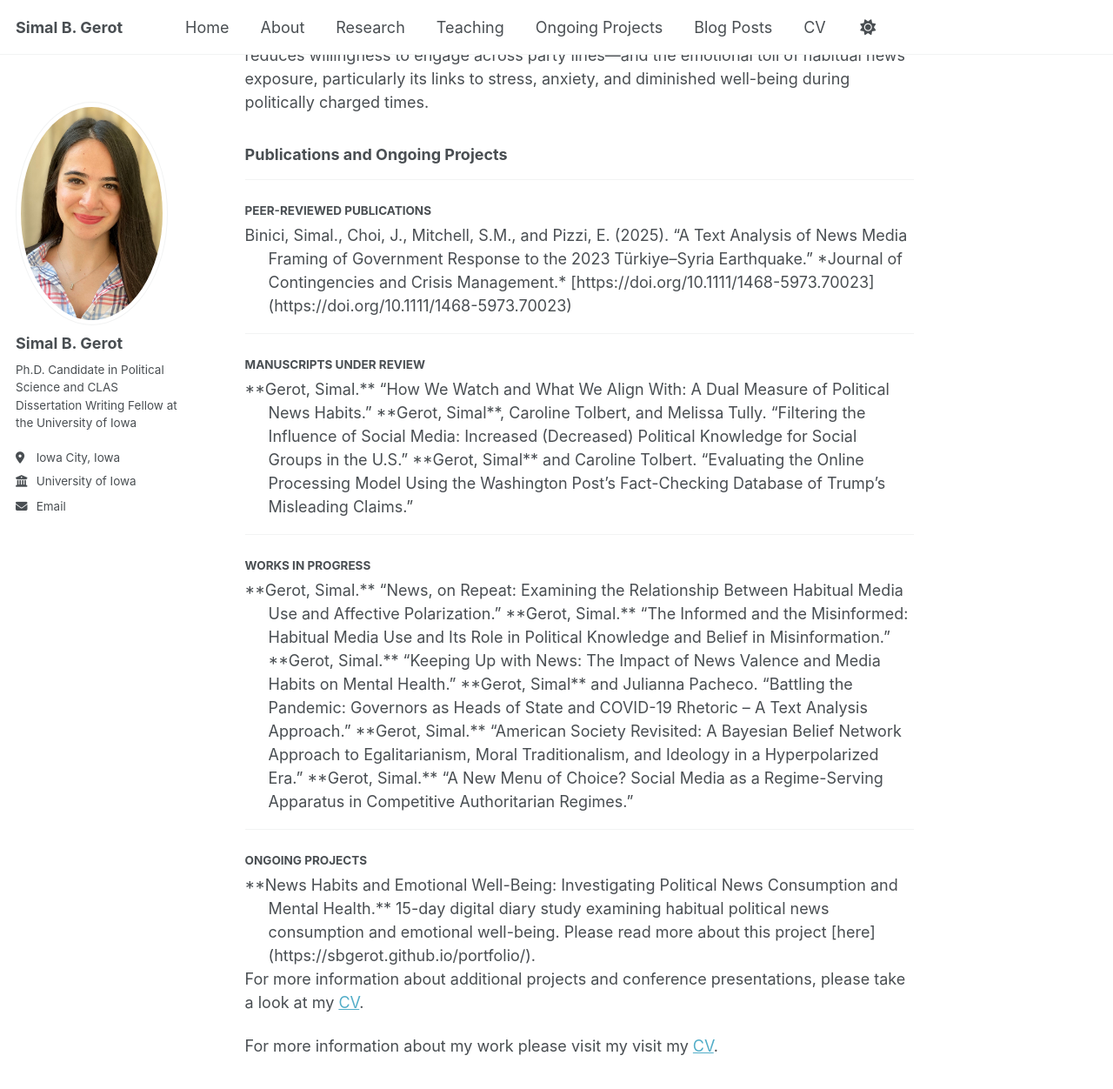
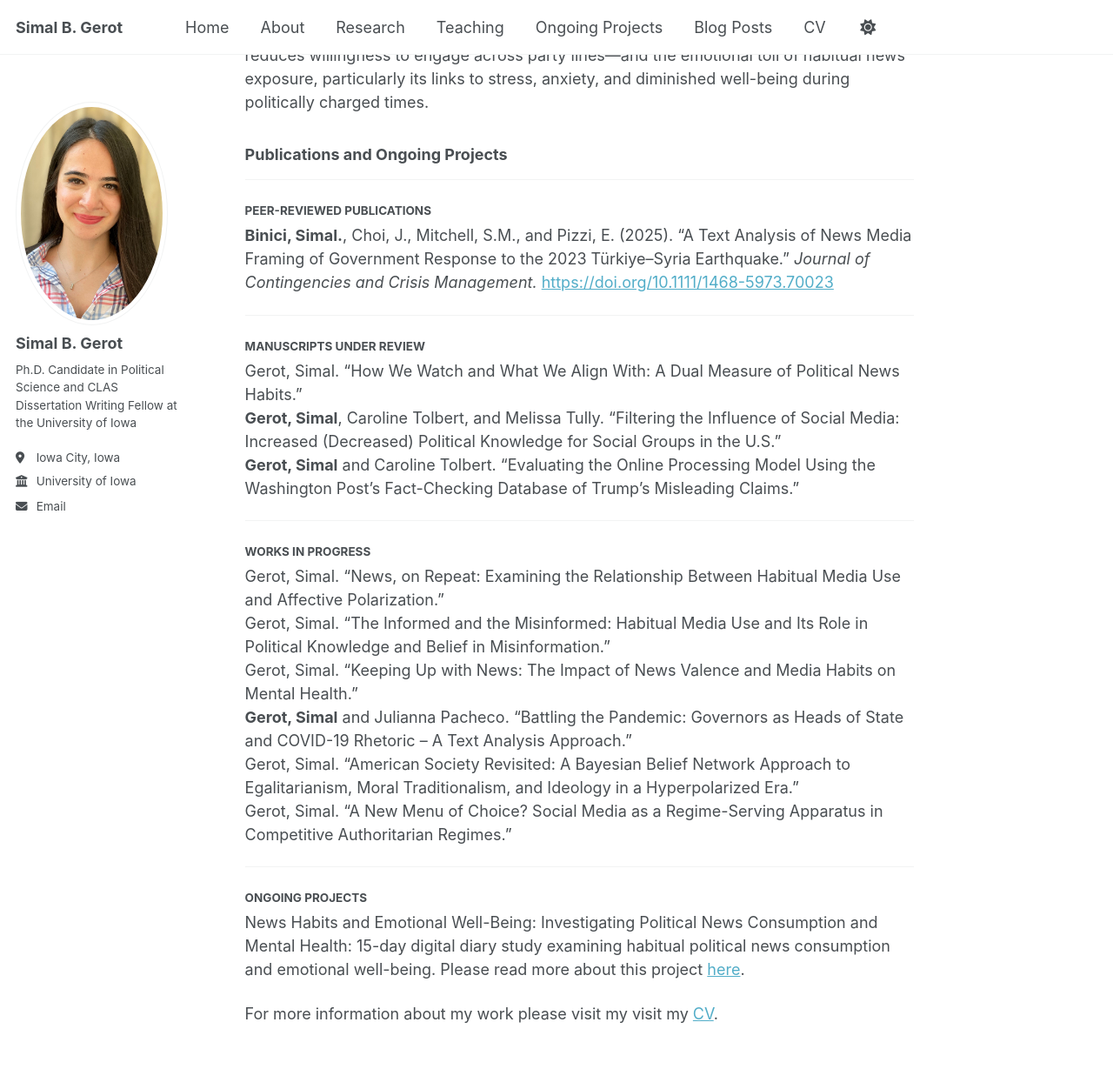
Before and after one commit to sbgerot/sbgerot.github.io, a Jekyll site: the page built from _pages/publications.md, in a window 1280 px wide and 1400 px high, scrolled down 644 px. Shown: the top 1252 px of the window at 87% size. Built offline with Jekyll 4.4.1, drawn with Linux system fonts in a browser that asks for light colours.

Commit message:
Update publications.md

```diff
--- a/_pages/publications.md
+++ b/_pages/publications.md
@@ -19,50 +19,37 @@ My dissertation, _The Power of Routine: How News Consumption Habits Shape Politi
 
 #### PEER-REVIEWED PUBLICATIONS
 
-<div style="text-indent: -1.5em; padding-left: 1.5em;">
 
-Binici, Simal., Choi, J., Mitchell, S.M., and Pizzi, E. (2025). “A Text Analysis of News Media Framing of Government Response to the 2023 Türkiye–Syria Earthquake.” *Journal of Contingencies and Crisis Management.* [https://doi.org/10.1111/1468-5973.70023](https://doi.org/10.1111/1468-5973.70023)
+**Binici, Simal.**, Choi, J., Mitchell, S.M., and Pizzi, E. (2025). “A Text Analysis of News Media Framing of Government Response to the 2023 Türkiye–Syria Earthquake.” *Journal of Contingencies and Crisis Management.* [https://doi.org/10.1111/1468-5973.70023](https://doi.org/10.1111/1468-5973.70023)
 
-</div>
 
 ---
 
 #### MANUSCRIPTS UNDER REVIEW
 
-<div style="text-indent: -1.5em; padding-left: 1.5em;">
 
-**Gerot, Simal.** “How We Watch and What We Align With: A Dual Measure of Political News Habits.”
+
+Gerot, Simal. “How We Watch and What We Align With: A Dual Measure of Political News Habits.”
 **Gerot, Simal**, Caroline Tolbert, and Melissa Tully. “Filtering the Influence of Social Media: Increased (Decreased) Political Knowledge for Social Groups in the U.S.”
 **Gerot, Simal** and Caroline Tolbert. “Evaluating the Online Processing Model Using the Washington Post’s Fact-Checking Database of Trump’s Misleading Claims.”
-
-</div>
 
 ---
 
 #### WORKS IN PROGRESS
 
-<div style="text-indent: -1.5em; padding-left: 1.5em;">
-
-**Gerot, Simal.** “News, on Repeat: Examining the Relationship Between Habitual Media Use and Affective Polarization.”
-**Gerot, Simal.** “The Informed and the Misinformed: Habitual Media Use and Its Role in Political Knowledge and Belief in Misinformation.”
-**Gerot, Simal.** “Keeping Up with News: The Impact of News Valence and Media Habits on Mental Health.”
+Gerot, Simal. “News, on Repeat: Examining the Relationship Between Habitual Media Use and Affective Polarization.”
+Gerot, Simal. “The Informed and the Misinformed: Habitual Media Use and Its Role in Political Knowledge and Belief in Misinformation.”
+Gerot, Simal. “Keeping Up with News: The Impact of News Valence and Media Habits on Mental Health.”
 **Gerot, Simal** and Julianna Pacheco. “Battling the Pandemic: Governors as Heads of State and COVID-19 Rhetoric – A Text Analysis Approach.”
-**Gerot, Simal.** “American Society Revisited: A Bayesian Belief Network Approach to Egalitarianism, Moral Traditionalism, and Ideology in a Hyperpolarized Era.”
-**Gerot, Simal.** “A New Menu of Choice? Social Media as a Regime-Serving Apparatus in Competitive Authoritarian Regimes.”
-
-</div>
+Gerot, Simal. “American Society Revisited: A Bayesian Belief Network Approach to Egalitarianism, Moral Traditionalism, and Ideology in a Hyperpolarized Era.”
+Gerot, Simal. “A New Menu of Choice? Social Media as a Regime-Serving Apparatus in Competitive Authoritarian Regimes.”
 
 ---
 
 #### ONGOING PROJECTS
 
-<div style="text-indent: -1.5em; padding-left: 1.5em;">
-
-**News Habits and Emotional Well-Being: Investigating Political News Consumption and Mental Health.**
+News Habits and Emotional Well-Being: Investigating Political News Consumption and Mental Health:
 15-day digital diary study examining habitual political news consumption and emotional well-being. Please read more about this project [here](https://sbgerot.github.io/portfolio/).
 
-</div>
-
-For more information about additional projects and conference presentations, please take a look at my [CV](https://sbgerot.github.io/cv/).
 
 For more information about my work please visit my visit my [CV](/cv/).
```
